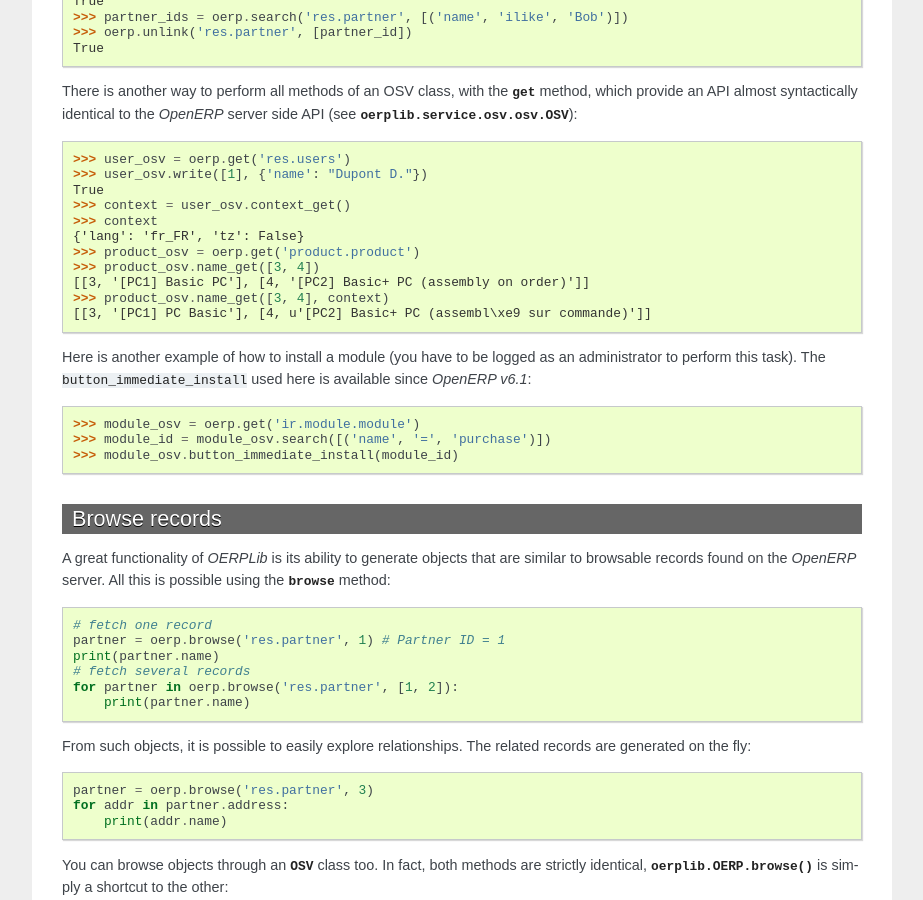
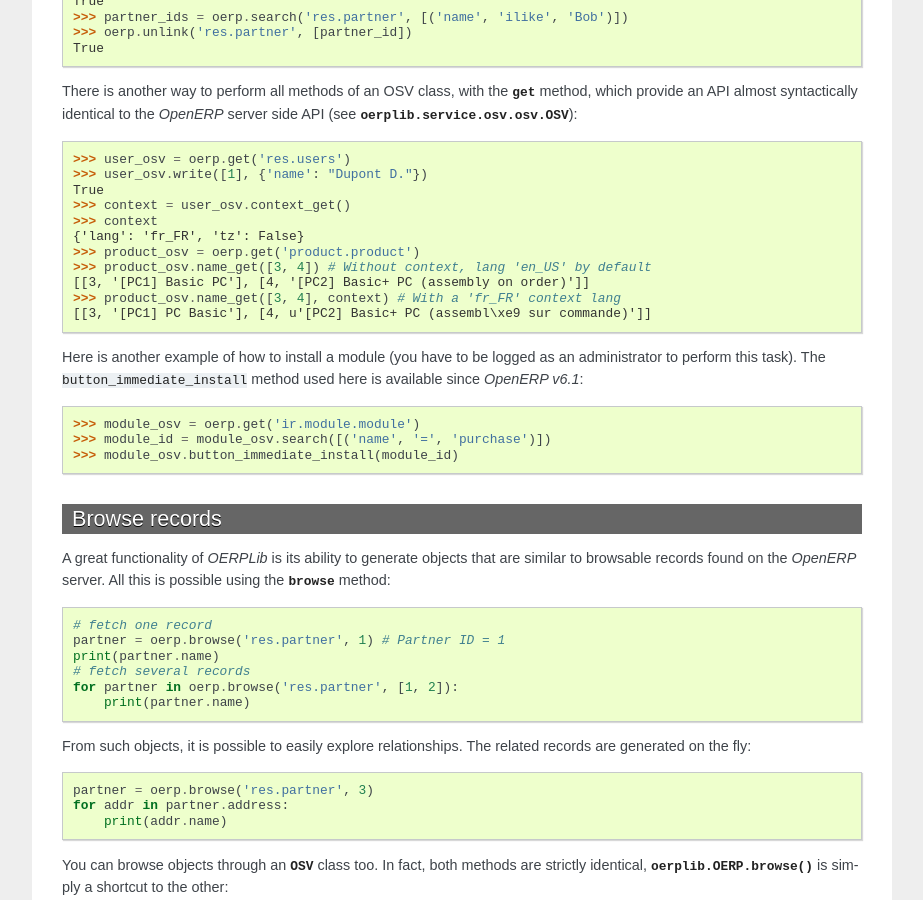
Before and after one commit to osiell/oerplib, a Sphinx documentation site: the page built from doc/source/tutorials.rst, in a window 1280 px wide and 900 px high, scrolled down 1192 px. Shown: the whole window, without its empty margins (198-1121 px from the left). Built offline with Sphinx 7.4.7, drawn with Linux system fonts in a browser that asks for light colours; some of the changed text lies outside the part shown.

Commit message:
Documentation updated

```diff
--- a/doc/source/tutorials.rst
+++ b/doc/source/tutorials.rst
@@ -83,14 +83,14 @@
     >>> context
     {'lang': 'fr_FR', 'tz': False}
     >>> product_osv = oerp.get('product.product')
-    >>> product_osv.name_get([3, 4])
+    >>> product_osv.name_get([3, 4]) # Without context, lang 'en_US' by default
     [[3, '[PC1] Basic PC'], [4, '[PC2] Basic+ PC (assembly on order)']]
-    >>> product_osv.name_get([3, 4], context)
+    >>> product_osv.name_get([3, 4], context) # With a 'fr_FR' context lang
     [[3, '[PC1] PC Basic'], [4, u'[PC2] Basic+ PC (assembl\xe9 sur commande)']]
 
 Here is another example of how to install a module (you have to be logged
-as an administrator to perform this task). The ``button_immediate_install`` used
-here is available since `OpenERP v6.1`::
+as an administrator to perform this task). The ``button_immediate_install``
+method used here is available since `OpenERP v6.1`::
 
     >>> module_osv = oerp.get('ir.module.module')
     >>> module_id = module_osv.search([('name', '=', 'purchase')])
@@ -240,13 +240,13 @@
     >>> helpdesk = oerp.browse('crm.helpdesk', 1)
     >>> helpdesk.ref = 'res.partner,1' # with a string with the format '{relation},{id}'
     >>> oerp.write_record(helpdesk)
-    >>> partner = oerp.browse('res.partner', 1) # with a browsable record
-    >>> helpdesk.ref = partner
+    >>> partner = oerp.browse('res.partner', 1)
+    >>> helpdesk.ref = partner # with a browsable record
     >>> oerp.write_record(helpdesk)
 
 A check is made on the relation name::
 
-    >>> c.ref = 'foo.bar,42'
+    >>> helpdesk.ref = 'foo.bar,42'
     Traceback (most recent call last):
       File "<stdin>", line 1, in <module>
       File "oerplib/service/osv/fields.py", line 213, in __set__
```
